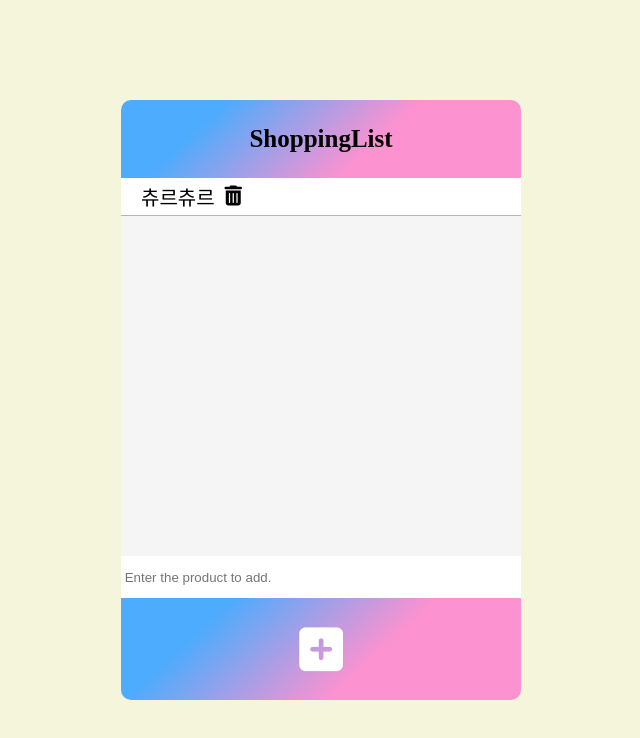
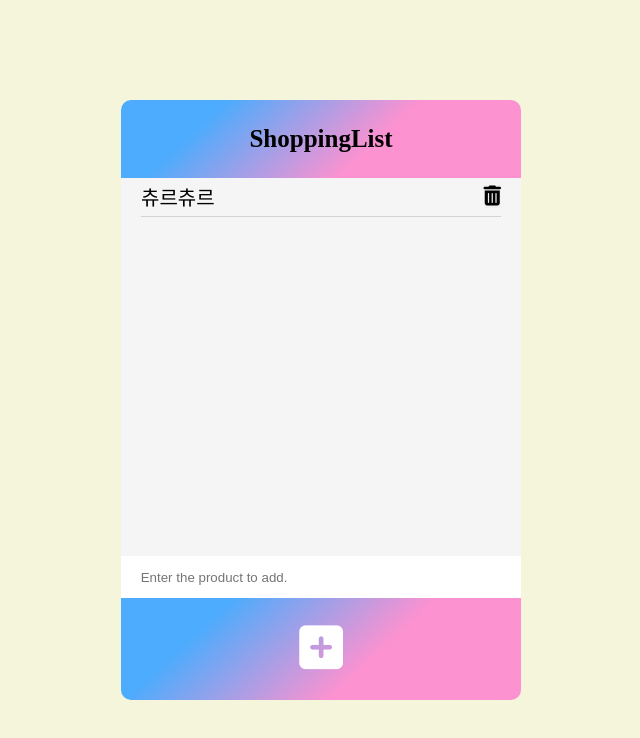
Before and after one commit to youngseoJi/-_-_DOM_-Study, a website: page shoppinList/index.html in a window 1280 px wide. Shown: the whole page, without its empty margins (79-719 px from the left). Drawn offline with Linux system fonts and the light colour scheme.

Commit message:
Update : CSS 세부 추가

```diff
--- a/shoppinList/index.html
+++ b/shoppinList/index.html
@@ -17,14 +17,17 @@
       <ul class="item-list">
         <li class="item">
           츄르츄르
-          <span>
+          <button class="item-delete">
             <i class="fas fa-trash-alt"></i>
-          </span>
+          </button>
         </li>
+        <div class="item-divider"></div>
       </ul>
       <input type="text" class="text" placeholder=" Enter the product to add." />
       <footer class="footer">
-        <i class="fas fa-plus-square"></i>
+        <button class="item-add">
+          <i class="fas fa-plus-square"></i>
+        </button>
       </footer>
     </section>
   </body>
--- a/shoppinList/style.css
+++ b/shoppinList/style.css
@@ -2,6 +2,17 @@
   box-sizing: border-box;
   margin: 0px;
   padding: 0px;
+}
+
+button {
+  outline: none;
+  border: none;
+  cursor: pointer;
+  transition: all 300ms ease-in;
+}
+
+button:hover {
+  color: blueviolet;
 }
 
 .main-container {
@@ -16,7 +27,6 @@
 .container {
   width: 400px;
   height: 600px;
-
   border-radius: 10px;
 }
 
@@ -48,24 +58,33 @@ header {
 .item {
   display: flex;
   align-items: center;
-  background-color: white;
+  justify-content: space-between;
+  /* background-color: white; */
   height: 10%;
   font-size: 20px;
   padding: 10px 20px;
-  border-bottom: 1px solid rgb(184, 180, 180);
+  /* border-bottom: 1px solid rgb(184, 180, 180); */
   list-style-type: none;
 }
 
-.item > span {
-  margin: 10px;
+.item-divider {
+  width: 90%;
+  height: 1px;
+  background-color: lightgrey;
+  margin: auto;
 }
+
+.item-delete {
+  font-size: 20px;
+}
+/* .item-delete:hover { */
+/* color: blueviolet; */
+/* } */
 
 footer {
   display: flex;
-  border-bottom-right-radius: 3px;
   height: 17%;
   width: 100%;
-  background-color: pink;
   justify-content: center;
   align-items: center;
   background: rgb(66, 167, 255);
@@ -80,16 +99,13 @@ footer {
 input {
   width: 100%;
   border-style: none;
+  outline: none;
   height: 7%;
+  padding: 0 16px;
 }
 
-.fa-plus-square {
+.item-add {
+  font-size: 50px;
+  background-color: transparent;
   color: white;
-  font-size: 50px;
 }
-
-input {
-  width: 100%;
-  border-style: none;
-  height: 7%;
-}
```
